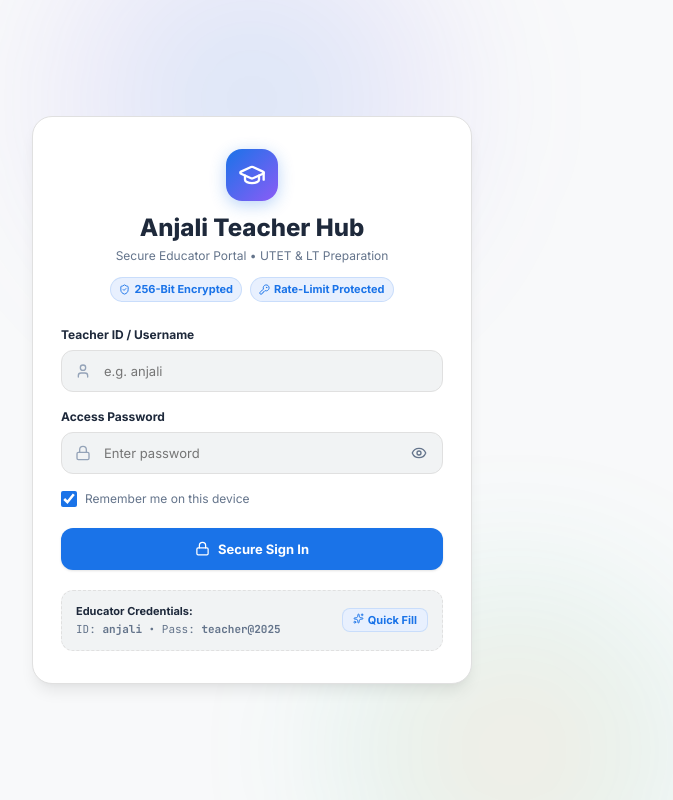
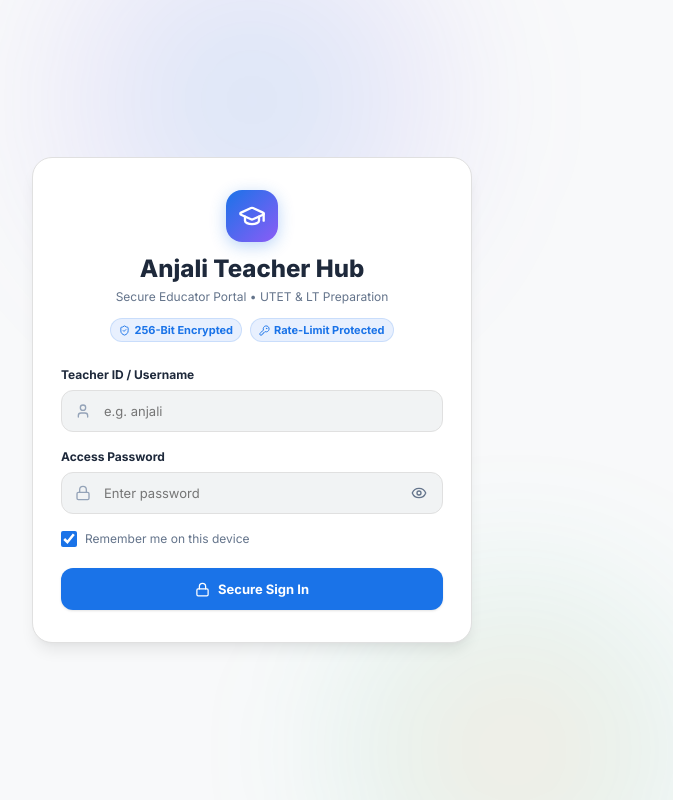
Before and after one commit to mayurofficial/UAT-Prep, a Next.js app: page / in a window 1280 px wide. Shown: the whole page, without its empty margins (388-1061 px from the left). Built offline with nearby package versions, Linux system fonts and the light colour scheme; no server answers.

Commit message:
Remove demo credentials box and quick-fill helper from LoginScreen for strict production security

```diff
--- a/src/components/LoginScreen.module.css
+++ b/src/components/LoginScreen.module.css
@@ -253,55 +253,6 @@
   cursor: not-allowed;
 }
 
-/* Demo Credentials Helper Pill */
-.demoHelperCard {
-  margin-top: 20px;
-  padding: 12px 14px;
-  background: var(--bg-subtle);
-  border: 1px dashed var(--border-default);
-  border-radius: var(--radius-lg);
-  display: flex;
-  align-items: center;
-  justify-content: space-between;
-  gap: 10px;
-}
-
-.demoHelperLeft {
-  display: flex;
-  flex-direction: column;
-}
-
-.demoHelperTitle {
-  font-size: var(--text-2xs);
-  font-weight: var(--font-bold);
-  color: var(--text-primary);
-}
-
-.demoHelperCreds {
-  font-family: var(--font-mono);
-  font-size: var(--text-2xs);
-  color: var(--text-secondary);
-  margin-top: 2px;
-}
-
-.fillBtn {
-  font-size: var(--text-2xs);
-  font-weight: var(--font-bold);
-  color: var(--primary);
-  background: var(--primary-light);
-  border: 1px solid var(--primary-glow);
-  padding: 4px 10px;
-  border-radius: var(--radius-md);
-  cursor: pointer;
-  white-space: nowrap;
-  transition: all var(--transition-fast);
-}
-
-.fillBtn:hover {
-  background: var(--primary);
-  color: var(--primary-contrast);
-}
-
 .spinner {
   width: 16px;
   height: 16px;
--- a/src/components/LoginScreen.tsx
+++ b/src/components/LoginScreen.tsx
@@ -10,8 +10,7 @@ import {
   Eye,
   EyeOff,
   AlertCircle,
-  KeyRound,
-  Sparkles
+  KeyRound
 } from 'lucide-react';
 import { soundManager } from '@/utils/audioFeedback';
 
@@ -82,13 +81,6 @@ export const LoginScreen: React.FC<LoginScreenProps> = ({ onLoginSuccess }) => {
     } finally {
       setLoading(false);
     }
-  };
-
-  const handleQuickFill = () => {
-    setUsername('anjali');
-    setPassword('teacher@2025');
-    setErrorMsg(null);
-    soundManager.playClick();
   };
 
   return (
@@ -202,24 +194,6 @@ export const LoginScreen: React.FC<LoginScreenProps> = ({ onLoginSuccess }) => {
             )}
           </button>
         </form>
-
-        {/* Demo Credentials Helper */}
-        <div className={styles.demoHelperCard}>
-          <div className={styles.demoHelperLeft}>
-            <span className={styles.demoHelperTitle}>Educator Credentials:</span>
-            <span className={styles.demoHelperCreds}>
-              ID: <strong>anjali</strong> • Pass: <strong>teacher@2025</strong>
-            </span>
-          </div>
-          <button
-            type="button"
-            className={styles.fillBtn}
-            onClick={handleQuickFill}
-          >
-            <Sparkles size={11} style={{ marginRight: 4 }} />
-            Quick Fill
-          </button>
-        </div>
       </div>
     </div>
   );
```
